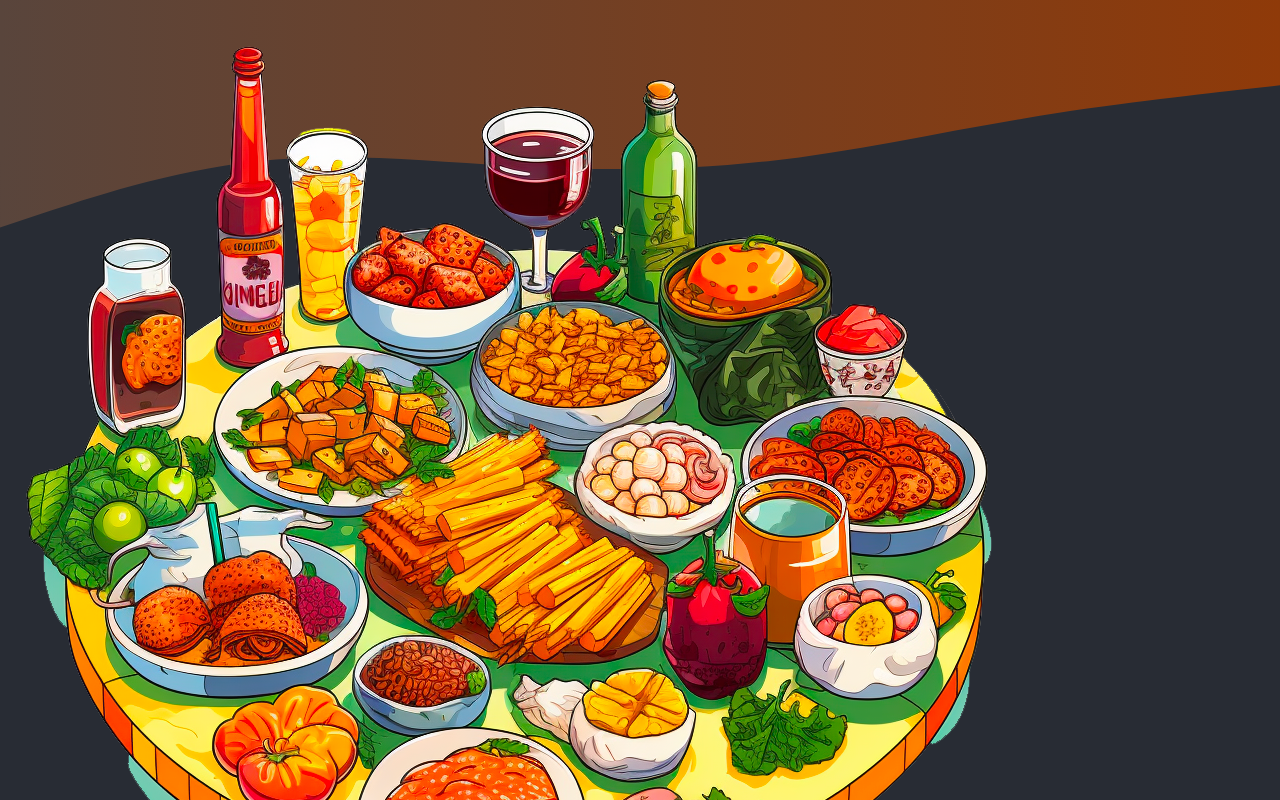
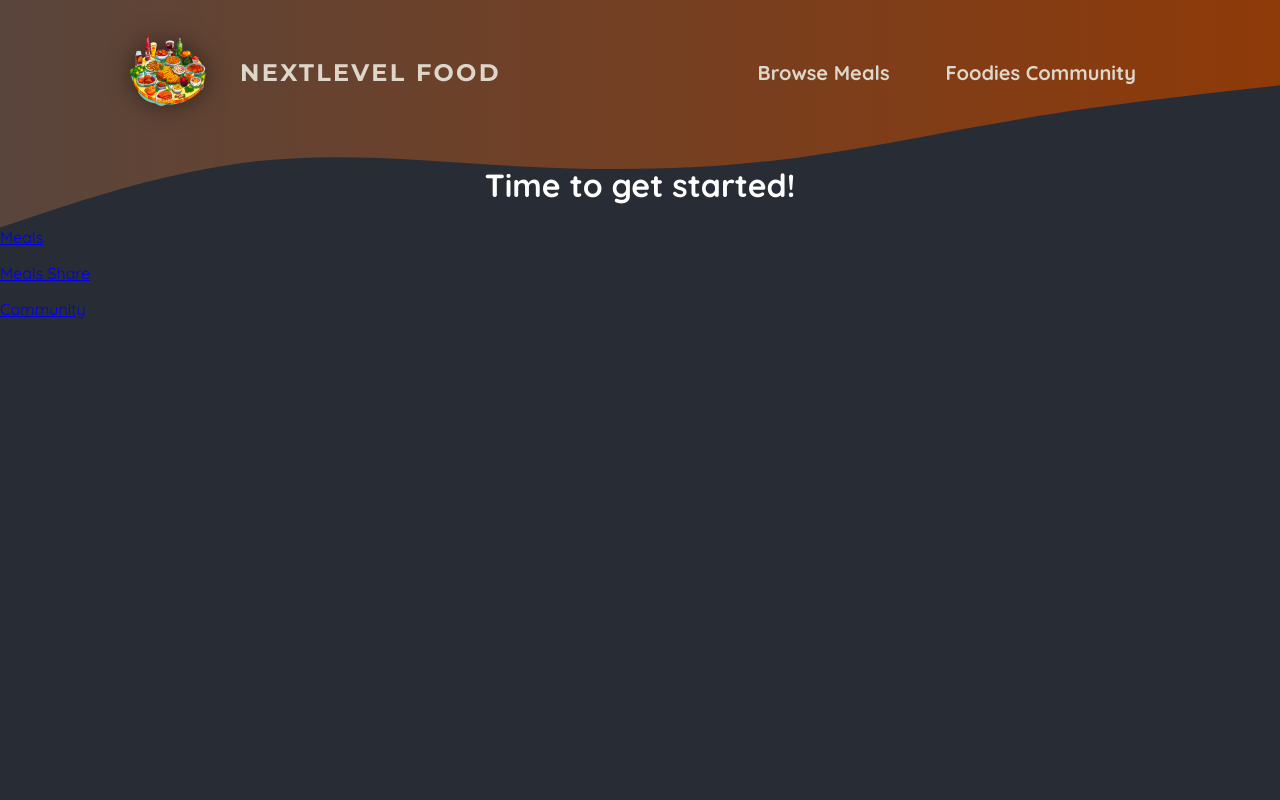
Before and after one commit to FaizKhan101/Foodie-App-NextJs, a Next.js app: page / in a window 1280 px wide. Shown: the top 800 px of the page. Built offline with nearby package versions, Linux system fonts and the light colour scheme.

Commit message:
Adding a styles on header and nav.

```diff
--- a/components/main-header.js
+++ b/components/main-header.js
@@ -1,15 +1,16 @@
 import Link from "next/link";
 
+import classes from "./main-header.module.css"
 import logoImg from "@/assets/logo.png"
 
 export default function MainHeader() {
-    return <header>
-        <Link href="/">
+    return <header className={classes.header}>
+        <Link className={classes.logo} href="/">
             <img src={logoImg.src} alt="A plate with food on it." />
             NextLevel Food
         </Link>
 
-        <nav>
+        <nav className={classes.nav}>
             <ul>
                 <li><Link href="/meals">Browse Meals</Link></li>
                 <li><Link href="/community">Foodies Community</Link></li>
--- /dev/null
+++ b/components/main-header.module.css
@@ -0,0 +1,67 @@
+.header {
+    display: flex;
+    justify-content: space-between;
+    align-items: center;
+    padding: 2rem 1rem;
+  }
+
+  @media (min-width: 768px) {
+    .header {
+      padding: 2rem 10%;
+    }
+  }
+
+  .nav ul {
+    list-style: none;
+    margin: 0;
+    padding: 0;
+    display: flex;
+    gap: 1.5rem;
+    /* font-family: 'Montserrat', sans-serif; */
+    font-size: 1.25rem;
+  }
+
+  .nav a {
+    text-decoration: none;
+    color: #ddd6cb;
+    font-weight: bold;
+    padding: 0.5rem 1rem;
+    border-radius: 0.5rem;
+  }
+
+  .nav a:hover,
+  .nav a:active {
+    background: linear-gradient(90deg, #ff8a05, #f9b331);
+    background-clip: text;
+    -webkit-background-clip: text;
+    -webkit-text-fill-color: transparent;
+    text-shadow: 0 0 18px rgba(248, 190, 42, 0.8);
+  }
+
+  .active {
+    background: linear-gradient(90deg, #ff8a05, #f9b331);
+    background-clip: text;
+    -webkit-background-clip: text;
+    -webkit-text-fill-color: transparent;
+  }
+
+  .logo {
+    display: flex;
+    align-items: center;
+    justify-content: center;
+    gap: 2rem;
+    text-decoration: none;
+    color: #ddd6cb;
+    font-weight: bold;
+    font-family: 'Montserrat', sans-serif;
+    letter-spacing: 0.15rem;
+    text-transform: uppercase;
+    font-size: 1.5rem;
+  }
+
+  .logo img {
+    width: 5rem;
+    height: 5rem;
+    object-fit: contain;
+    filter: drop-shadow(0 0 0.75rem rgba(0, 0, 0, 0.5));
+  }
```
